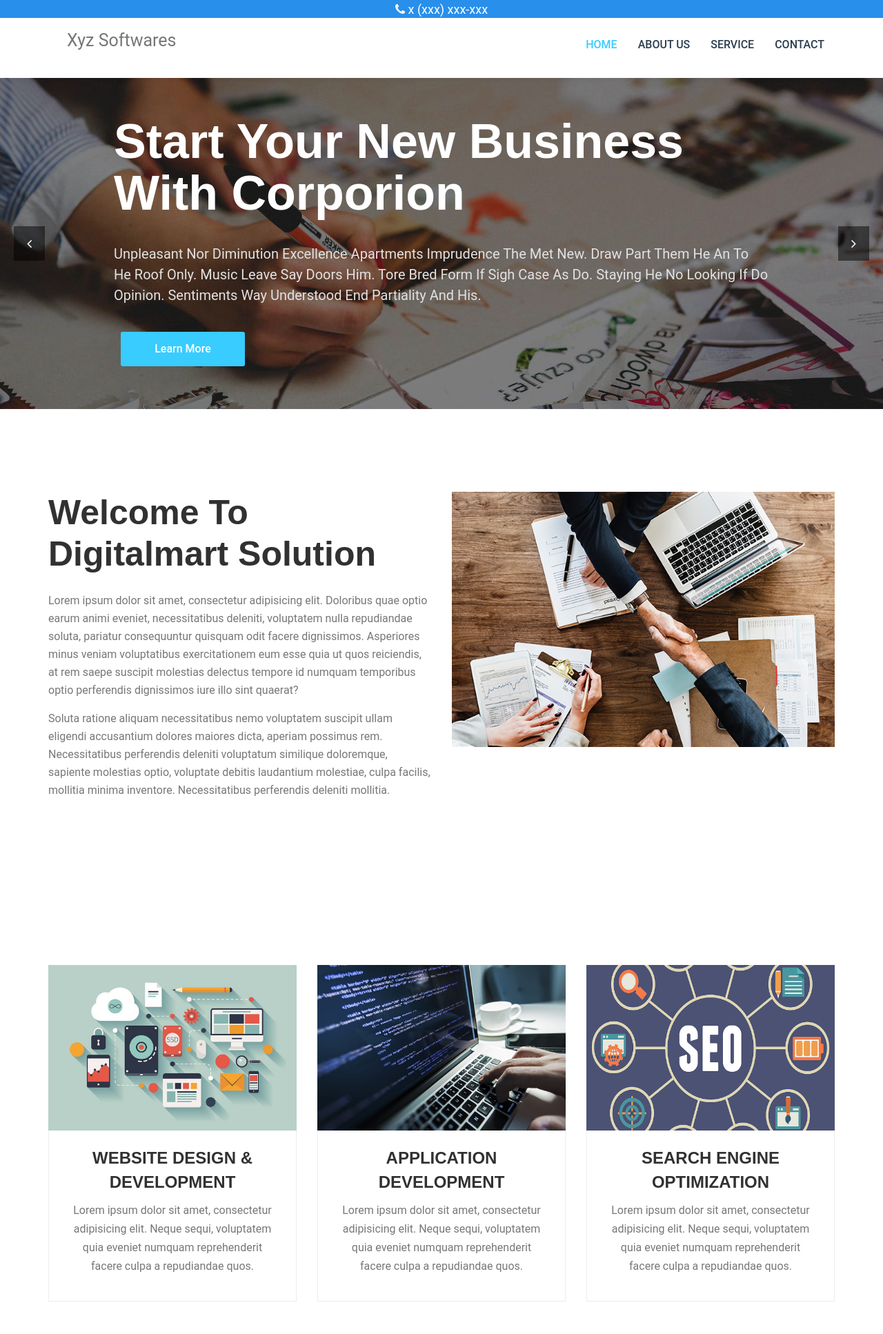
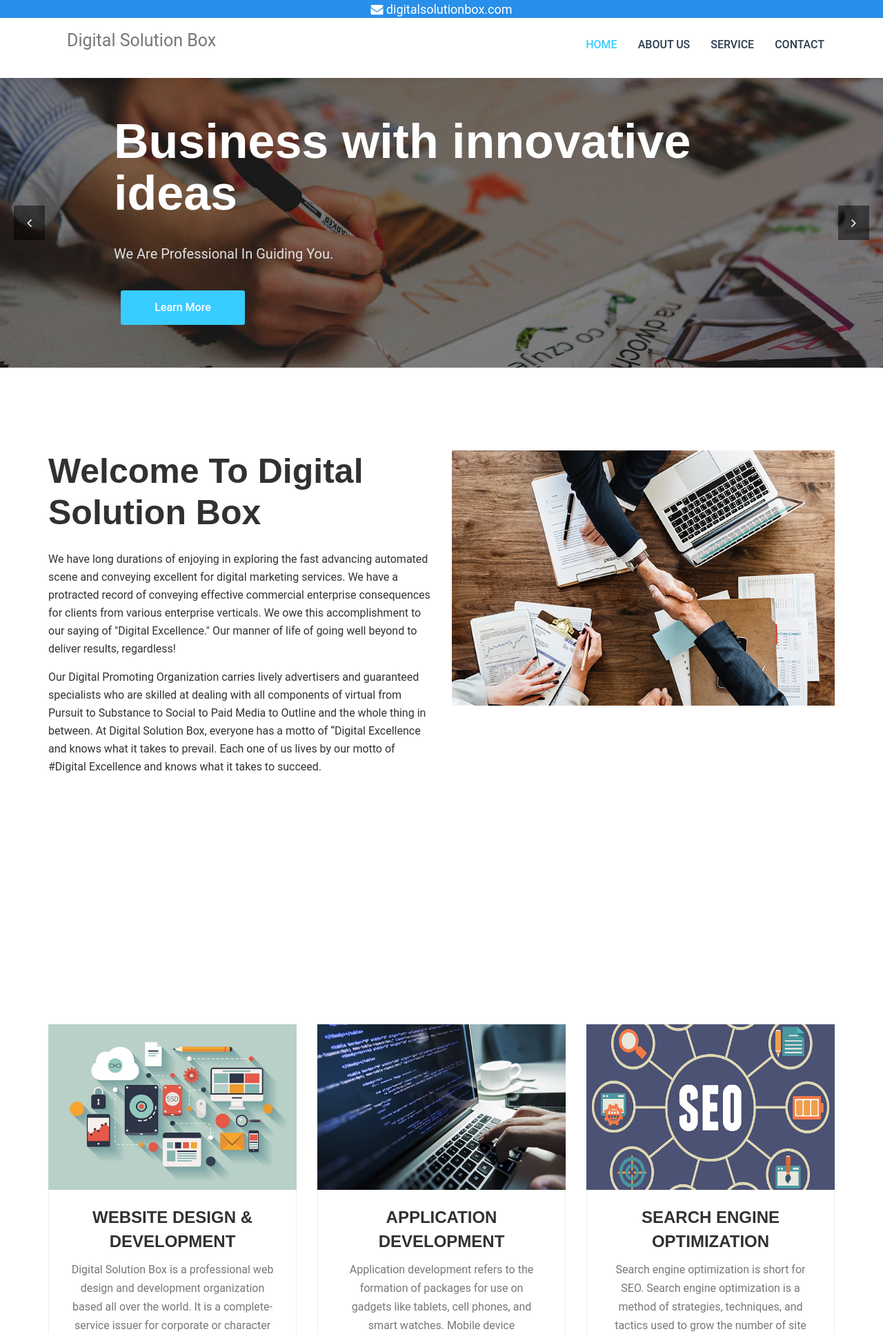
Before and after one commit to lightspeedprogramming/digitalmart-solution---seo-site, a PHP site: page / in a window 1280 px wide. Shown: the top 1934 px of the page at 69% size. Run offline with PHP 8.4, Linux system fonts and the light colour scheme.

Commit message:
content uploaded and site ready

```diff
--- a/assets/css/style.css
+++ b/assets/css/style.css
@@ -83,6 +83,17 @@ Version     :   1.0
 {
     margin-right: 10px;
     margin-left: 20px;
+}
+
+.company-info ul li
+{
+    font-size: 17px;
+    color: #323232;
+}
+
+.post-content ul li
+{
+
 }
 
 @import url("https://fonts.googleapis.com/css?family=Raleway:300,400,500,600,700,800|Roboto:400,500,700");
@@ -1069,7 +1080,7 @@ p {
     About Us Page
 ====================================================*/
 .about-wrap {
-    padding: 120px 0 0px 0;
+    padding: 120px 0 120px 0;
 }
 
 .company-info .title {
@@ -1088,7 +1099,7 @@ p {
 .company-info p {
     font-size: 16px;
     line-height: 26px;
-    color: #777;
+    color: #323232;
 }
 .company-info{
     padding-bottom: 110px;
--- a/footer.php
+++ b/footer.php
@@ -9,7 +9,7 @@
                             <div class="footer-about">
                                 <!-- <img src="assets/images/logo-white.png" class="img-responsive" alt="Image"> -->
                                 <h3>About Us</h3>
-                                <p>Lorem ipsum dolor sit amet, consectetur adipisicing elit. Veritatis dolorum modi atque quidem sunt cum quas corrupti labore sit odio.</p>
+                                <p>Digital Solution Box, we strive to offer you what you want from your digital promoting and website and to provide you with outcomes so one can exceed your expectations. </p>
                                <!-- <h3 class="title">Follow Us</h3>
                                  <ul>
                                     <li><a href="#"><i class="fa fa-facebook"></i></a></li>
@@ -41,7 +41,7 @@
                                         <ul>
                                             <!-- <li><a href="web.php"><i class="fa fa-angle-double-right"></i> Web Design & Development</a></li> -->
                                             <li><a href="web-design.php"><i class="fa fa-angle-double-right"></i> Website Designing</a></li>
-                                            <li><a href="web-dev.php"><i class="fa fa-angle-double-right"></i> Website Development</a></li>
+                                            <li><a href="app-dev.php"><i class="fa fa-angle-double-right"></i> Application Development</a></li>
                                             <li><a href="seo.php"><i class="fa fa-angle-double-right"></i> Seo Services</a></li>
                                             <li><a href="contact.php"><i class="fa fa-angle-double-right"></i> Contact</a></li>
                                         </ul>
@@ -53,9 +53,9 @@
                             <div class="footer-contact-info">
                                 <h3>Contact info</h3>
                                 <ul>
-                                    <li><a><i class="fa fa-envelope"></i> info@Xyz.com</a></li>
-                                    <li><a href="tel: +x-xxx-xxx-xxxx"><i class="fa fa-phone"></i> +x-xxx-xxx-xxxx</a></li>
-                                    <li><a><i class="fa fa-map-marker"></i> xxxxxxxxxxxxxx</a></li>
+                                    <li><a href="mailto:digitalsolutionbox.com"><i class="fa fa-envelope"></i> contact@digitalsolutionbox.com</a></li>
+                                    <!-- <li><a href="tel: +x-xxx-xxx-xxxx"><i class="fa fa-phone"></i> +x-xxx-xxx-xxxx</a></li> -->
+                                    <li><a><i class="fa fa-map-marker"></i> House Number - 41,Village-Balli P.O- Rajwat, Kotdwar, Uttarakhand- 246124</a></li>
                                 </ul>
                             </div>
                         </div>
@@ -68,7 +68,7 @@
             <!--Start Footer Bottom-->
             <div class="footer-bottom">
                 <div class="copyright-text text-center">
-                    <p class="color-white f-weight-500 margin-0">Copyright &copy; 2018 Xyz.All Rights Reserved 2018</p>
+                    <p class="color-white f-weight-500 margin-0">Copyright &copy; 2018 Digital Solution Box.All Rights Reserved 2018</p>
                 </div>
             </div>
             <!--End Footer Bottom-->
--- a/header.php
+++ b/header.php
@@ -60,7 +60,7 @@
                         <div class="left-content-wrapper">
                             <ul>
                                 <li><a href="tel:+x-xxx-xxx-xxxx"><i class="fa fa-phone"></i> +x-xxx-xxx-xxxx</a></li>
-                                <li><a href="mailto:contact@xyz.com"><i class="fa fa-envelope"></i> contact@xyz.com</a></li>
+                                <li><a href="mailto:contact@digitalsolutionbox.com"><i class="fa fa-envelope"></i> contact@digitalsolutionbox.com</a></li>
                             </ul>
                         </div>
                     </div>
@@ -73,7 +73,7 @@
             <nav class="navbar navbar-default bootsnav" data-spy="affix" data-offset-top="50">
                 <div class="fixed-top" style="text-align:center;background:#288FEB;width:100%; position:fixed;max-height: 26px;">
           <div class="container">
-            <p style="text-align:center; font-size:18px!important"><a style="color:#fff" href="tel:+x-xxx-xxx-xxxx"><i class="fa fa-phone" style="color:white;"></i> x (xxx) xxx-xxx</a></p>
+            <p style="text-align:center; font-size:18px!important"><a style="color:#fff" href="mailto:digitalsolutionbox.com"><i class="fa fa-envelope" style="color:white;"></i> digitalsolutionbox.com</a></p>
           </div>
         </div>
 
@@ -83,7 +83,7 @@
                         <button type="button" class="navbar-toggle" data-toggle="collapse" data-target="#navbar-menu">
                             <i class="fa fa-bars"></i>
                         </button>
-                        <a class="navbar-brand" href="index.php" style="font-size: 25px;padding: 49px 42px 0px;"><!-- <img src="assets/images/logo.png" class="logo" alt=""> -->Xyz Softwares</a>
+                        <a class="navbar-brand" href="index.php" style="font-size: 25px;padding: 49px 42px 0px;"><!-- <img src="assets/images/logo.png" class="logo" alt=""> -->Digital Solution Box</a>
                     </div>
                     <!-- End Header Navigation -->
 
--- a/index.php
+++ b/index.php
@@ -1,5 +1,5 @@
 <?php
-    $title = "Home || Xyz";
+    $title = "Home || Digital Solution Box";
     include "header.php";
 ?>
 
@@ -12,10 +12,8 @@
                     <div class="overlay"></div>
                     <div class="slide-caption">
                         <div class="slider-inner">
-                            <h1 class="caption-title text-left">Start Your New Business With Corporion</h1>
-                            <p class="caption-desc text-left">Unpleasant nor diminution excellence apartments imprudence the met new. Draw part them he an to he roof only. Music leave
-                                say doors him. Tore bred form if sigh case as do. Staying he no looking if do opinion. Sentiments way understood end
-                                partiality and his. </p>
+                            <h1 class="caption-title text-left">Business with innovative ideas</h1>
+                            <p class="caption-desc text-left">We are professional in guiding you.</p>
                             <div class="slide-btn">
                                 <a class="animated fadeInUpBig" href="contact.php">Learn More</a>
 
@@ -30,10 +28,8 @@
                     <div class="overlay"></div>
                     <div class="slide-caption">
                         <div class="slider-inner">
-                            <h1 class="caption-title">Start Your New Business With Corporion</h1>
-                            <p class="caption-desc">Unpleasant nor diminution excellence apartments imprudence the met new. Draw part them he an to he roof only. Music leave
-                                say doors him. Tore bred form if sigh case as do. Staying he no looking if do opinion. Sentiments way understood end
-                                partiality and his. </p>
+                            <h1 class="caption-title">Best Advancements</h1>
+                            <p class="caption-desc">We are professional in guiding you.</p>
                             <div class="slide-btn">
                                 <a class="animated fadeInUpBig" href="contact.php">Learn More</a>
 
@@ -48,10 +44,8 @@
                     <div class="overlay"></div>
                     <div class="slide-caption">
                        <div class="slider-inner">
-                            <h1 class="caption-title">Start Your New Business With Corporion</h1>
-                            <p class="caption-desc">Unpleasant nor diminution excellence apartments imprudence the met new. Draw part them he an to he roof only. Music leave
-                                say doors him. Tore bred form if sigh case as do. Staying he no looking if do opinion. Sentiments way understood end
-                                partiality and his. </p>
+                            <h1 class="caption-title">We build brands</h1>
+                            <p class="caption-desc">We are professional in guiding you.</p>
                             <div class="slide-btn">
                                 <a class="animated fadeInUpBig" href="contact.php">Learn More</a>
 
@@ -74,9 +68,9 @@
                         <div class="col-md-6">
                             <div class="company-info"><!--
                                 <span class="subtitle">Welcome To Digitalmart Solution</span> -->
-                                <h2 class="f-weight-700 title">Welcome To Digitalmart Solution</h2>
-                                <p>Lorem ipsum dolor sit amet, consectetur adipisicing elit. Doloribus quae optio earum animi eveniet, necessitatibus deleniti, voluptatem nulla repudiandae soluta, pariatur consequuntur quisquam odit facere dignissimos. Asperiores minus veniam voluptatibus exercitationem eum esse quia ut quos reiciendis, at rem saepe suscipit molestias delectus tempore id numquam temporibus optio perferendis dignissimos iure illo sint quaerat?</p>
-                                <p> Soluta ratione aliquam necessitatibus nemo voluptatem suscipit ullam eligendi accusantium dolores maiores dicta, aperiam possimus rem. Necessitatibus perferendis deleniti voluptatum similique doloremque, sapiente molestias optio, voluptate debitis laudantium molestiae, culpa facilis, mollitia minima inventore. Necessitatibus perferendis deleniti mollitia.</p>
+                                <h2 class="f-weight-700 title">Welcome To Digital Solution Box</h2>
+                                <p>We have long durations of enjoying in exploring the fast advancing automated scene and conveying excellent for digital marketing services. We have a protracted record of conveying effective commercial enterprise consequences for clients from various enterprise verticals. We owe this accomplishment to our saying of "Digital Excellence." Our manner of life of going well beyond to deliver results, regardless!</p>
+                                <p> Our Digital Promoting Organization carries lively advertisers and guaranteed specialists who are skilled at dealing with all components of virtual from Pursuit to Substance to Social to Paid Media to Outline and the whole thing in between. At Digital Solution Box, everyone has a motto of “Digital Excellence and knows what it takes to prevail. Each one of us lives by our motto of #Digital Excellence and knows what it takes to succeed.</p>
                             </div>
                         </div>
                         <div class="col-md-6">
@@ -119,7 +113,7 @@
                                 </div>
                                <div class="content text-center">
                                     <h3 class="title f-weight-700">WEBSITE DESIGN & DEVELOPMENT</h3>
-                                    <P>Lorem ipsum dolor sit amet, consectetur adipisicing elit. Neque sequi, voluptatem quia eveniet numquam reprehenderit facere culpa a repudiandae quos.</P>
+                                    <P>Digital Solution Box is a professional web design and development organization based all over the world. It is a complete-service issuer for corporate or character inquisitive about designing their design & improvement wishes of net-based projects. Digital Solution Box has been eligible to offer the first-class of services to our clients the world over remaining to our years of revel in web site design and net improvement. It is considered one of India's leading website design, net merchandising, software program development, and internet development agency. We provide time sure, fee effective and value-added services for technology progressive enterprise solutions that require specialized area understanding. We also offer responsive internet site designing.</P>
 
                                </div>
                             </div>
@@ -138,8 +132,11 @@
                                 </div>
                                 <div class="content text-center">
                                     <h3 class="f-weight-700 title">APPLICATION DEVELOPMENT</h3>
-                                    <P>Lorem ipsum dolor sit amet, consectetur adipisicing elit. Neque sequi, voluptatem quia eveniet numquam reprehenderit
-                                        facere culpa a repudiandae quos.</P>
+                                    <P>Application development refers to the formation of packages for use on gadgets like tablets, cell phones, and smart watches. Mobile device alternatives corresponding to cameras, region chase could be applied to shape one in every of a shape and inventive cell programs for matters, maybe, taxi and auto-sharing. </P>
+
+                                    <p>
+                                        Smartphones frequently have the latest packages for looking out, browsing, gaming, and social media preinstalled and buyers will switch and introduce additional applications from Google Play and Apple App Store. Mobile apps are composed and worked for numerous running frameworks and engineers can get to recognize a manner to paintings for each of the Android frameworks.
+                                    </p>
 
                                 </div>
                             </div>
@@ -158,8 +155,11 @@
                                 </div>
                                 <div class="content text-center">
                                     <h3 class="title f-weight-700">SEARCH ENGINE OPTIMIZATION</h3>
-                                    <P>Lorem ipsum dolor sit amet, consectetur adipisicing elit. Neque sequi, voluptatem quia eveniet numquam reprehenderit
-                                        facere culpa a repudiandae quos.</P>
+                                    <P>Search engine optimization is short for SEO. Search engine optimization is a method of strategies, techniques, and tactics used to grow the number of site visitors to an internet site through acquiring a high-rating placement inside the seek results page of a search engine (SERP) — including Google, Bing, Yahoo, and other search engines.</P>
+
+                                    <p>
+                                        Through our agency SEO offerings, we have a tendency to goal a comprehensive search engine marketing approach for your agency-level website. Irrespective of whether or not or not you’re a worldwide e-commerce internet site with thousands of products, a web hub for many corporation services, and expand into the global marketplace, all of us understand that even massive organizations may be tough to hunt down.
+                                    </p>
 
                                 </div>
                             </div>
--- a/privacy.php
+++ b/privacy.php
@@ -1,5 +1,5 @@
 <?php
-    $title = "Privacy Policy || Xyz";
+    $title = "Privacy Policy || Digital Solution Box";
     include 'header.php';
 ?>
 
@@ -35,7 +35,7 @@
                                <h2 class="mt-30 f-weight-700">PRIVACY POLICY</h2>
 
       <p class="mt-15">
-        Thank you for visiting xyz Softwares. This page will provide you with details about how we use the personal information collected at this site. Privacy policy must be read before using the site or submitting any personal information.</br><b>Note:</b> The privacy practices that are stated in the privacy policy are for xyz website only. No third-party website can be linked with this website.</br>Following are the privacy practices used by xyz Softwares:
+        Thank you for visiting Digital Solution Box. This page will provide you with details about how we use the personal information collected at this site. Privacy policy must be read before using the site or submitting any personal information.</br><b>Note:</b> The privacy practices that are stated in the privacy policy are for Digital Solution Box website only. No third-party website can be linked with this website.</br>Following are the privacy practices used by Digital Solution Box :
       </p>
 
       <h2 class="mt-30 f-weight-700">COLLECTION OF INFORMATION:</h2>
--- a/refund.php
+++ b/refund.php
@@ -1,5 +1,5 @@
 <?php
-    $title = "Refund Policy || Xyz";
+    $title = "Refund Policy || Digital Solution Box";
     include 'header.php';
 ?>
 
@@ -35,14 +35,14 @@
                               <h2 class="mt-30 f-weight-700">CANCELLATION POLICY:</h2>
 
                               <p class="mt-15">
-                                Thank you for visiting xyz Softwares. This page will provide you with details about how we use the personal information collected at this site. Privacy policy must be read before using the site or submitting any personal information.</br><b>Note:</b> The privacy practices that are stated in the privacy policy are for xyz website only. No third-party website can be linked with this website.</br>Following are the privacy practices used by xyz Softwares:
+                                Thank you for visiting Digital Solution Box. This page will provide you with details about how we use the personal information collected at this site. Privacy policy must be read before using the site or submitting any personal information.</br><b>Note:</b> The privacy practices that are stated in the privacy policy are for Digital Solution Box website only. No third-party website can be linked with this website.</br>Following are the policy used by Digital Solution Box :
                               </p>
 
                               <h3 class="mt-30 f-weight-700 text-blue">REFUND POLICY:</h3>
                               <h4 class="mt-30 text-blue f-weight-700 ">WHERE OR WHOM SHOULD YOU CONTACT REGARDING REFUND?</h4>
                               <h5 class="mt-30 text-blue f-weight-700"><b>TO REQUEST A REFUND, CUSTOMERS CAN CONTACT US THROUGH:</b></h5>
                               <ul>
-                                <li><i class="fa fa-angle-right"></i> <strong> E-mail -  </strong>You can send in your request for refund through an email, addressed to us at <span class="text-success"> <strong> (contact@xyz.com)</strong></span>, mentioning your name (as it appears on your card); Email; Phone Number; Date of Charge and Amount of Charge. We will get in touch with you at the earliest and get the process completed.</li>
+                                <li><i class="fa fa-angle-right"></i> <strong> E-mail -  </strong>You can send in your request for refund through an email, addressed to us at <span class="text-success"> <strong> (contact@digitalsolutionbox.com)</strong></span>, mentioning your name (as it appears on your card); Email; Phone Number; Date of Charge and Amount of Charge. We will get in touch with you at the earliest and get the process completed.</li>
                               </ul>
 
 
```
Also changed, not shown: about.php (+13 -5 lines), app-dev.php (renamed from application.php, +13 -11 lines), seo.php (+4 -5 lines), services.php (+9 -9 lines), terms.php (+7 -7 lines), web-design.php (+6 -5 lines), web-dev.php (deleted, +0 -53 lines), assets/images/application-img - Copy.jpg (added), assets/images/application-img.jpg (added).
